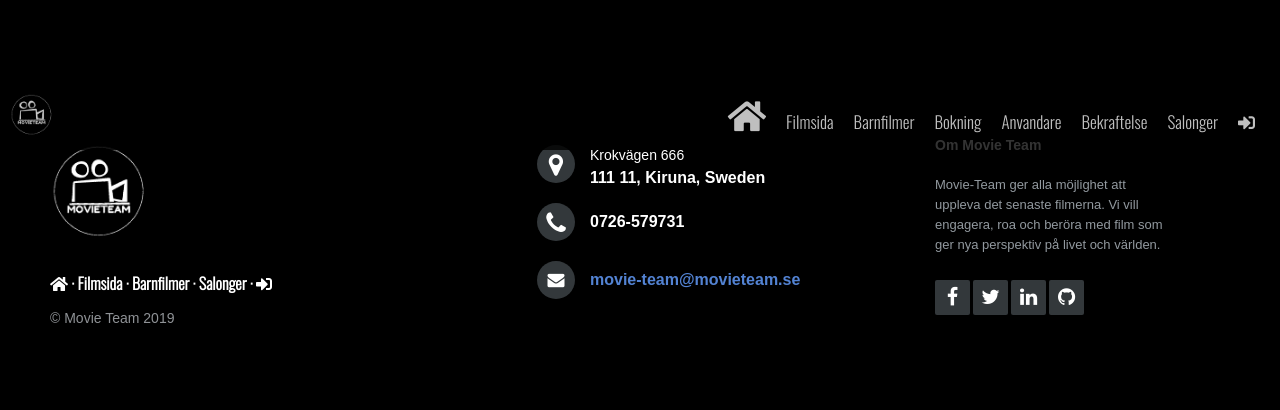
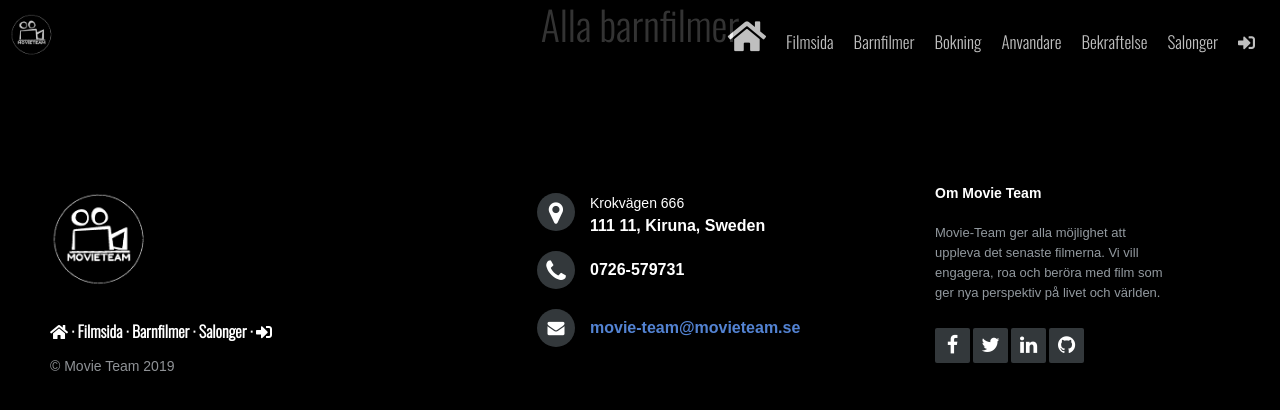
Before and after one commit to cchaglund/movie-team, a Vue app: page /#/barnfilmer in a window 1280 px wide. Shown: the top 410 px of the page. Built offline with nearby package versions, Linux system fonts and the light colour scheme; no server answers.

Commit message:
titel på filmsida och barnfilmer

```diff
--- a/src/views/Barnfilmer.vue
+++ b/src/views/Barnfilmer.vue
@@ -1,5 +1,6 @@
 <template>
     <div class="home">
+      <h1>Alla barnfilmer</h1>
       <MoviesInfo v-for="allmovies in allMovies" :movie=allmovies></MoviesInfo> <Footer></Footer>
     </div>
 </template>
--- a/src/views/Movies.vue
+++ b/src/views/Movies.vue
@@ -1,5 +1,6 @@
 <template>
     <div class="home">
+      <h1>Alla filmer</h1>
       <MoviesInfo v-for="allmovies in allMovies" :movie=allmovies></MoviesInfo> <Footer></Footer>
     </div>
   </div>
```
